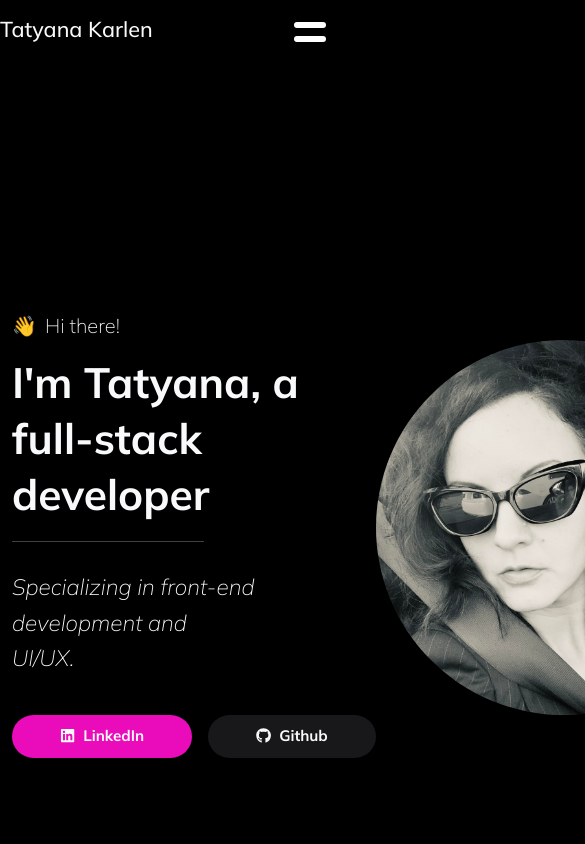
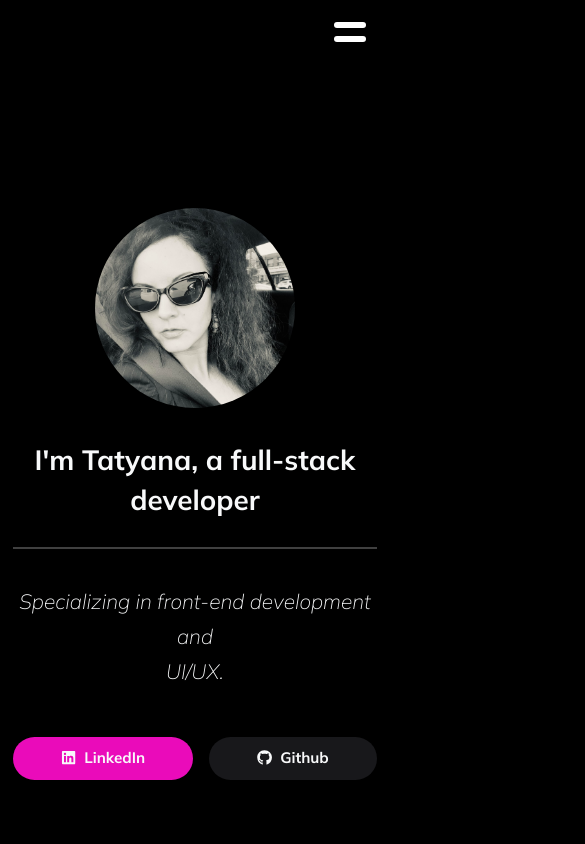
Before and after one commit to tatyanakarlen/new_portfolio, a Next.js app: page / in a window 390 px wide. Shown: the top 844 px of the page, 585 px wide, since content can reach past the window. Built offline with nearby package versions, Linux system fonts and the light colour scheme.

Commit message:
almost finished making home mobile responsive

```diff
--- a/src/app/globals.css
+++ b/src/app/globals.css
@@ -1,15 +1,19 @@
 @import url("https://fonts.googleapis.com/css2?family=Mulish:ital,wght@0,200..1000;1,200..1000&display=swap");
 
-html,
+html {
+  overflow-x: hidden !important;
+}
+
 body {
   height: 100%;
-  margin: 0;
-  padding: 0;
+  overflow-x: hidden !important;
   background-color: black !important;
   position: relative;
   z-index: 1;
   font-family: Mulish !important;
   scroll-behavior: smooth;
+  padding: 0 !important;
+  margin: 0 !important;
 }
 
 *,
@@ -18,9 +22,9 @@ body {
   box-sizing: border-box;
 }
 
-#root {
+/* #root {
   height: 100%;
-}
+} */
 
 :root {
   --hotPink: rgb(234, 11, 186);
@@ -43,3 +47,13 @@ body {
 .fw-custom-light {
   font-weight: 100 !important;
 }
+/*
+@media (max-width: 991px) {
+  .container {
+
+      max-width: unset !important;
+      width: 100% !important;
+      padding: 0 2rem !important;
+
+  }
+} */
--- a/src/app/page.tsx
+++ b/src/app/page.tsx
@@ -10,12 +10,13 @@ import About from "./sections/About/About";
 import Skills from "./sections/Skills/Skills";
 import Projects from "./sections/Projects/Projects";
 import Contact from "./sections/Contact/Contact";
+import Footer from "./sections/Footer/Footer";
 
 export default function Main() {
   const [activeSection, setActiveSection] = useState("home"); // Initialize active section
 
   return (
-    <div className="w-100 text-light h-100">
+    <div className="text-light">
       <NavBar
         activeSection={activeSection}
         setActiveSection={setActiveSection}
@@ -25,6 +26,7 @@ export default function Main() {
       <Skills />
       <Projects />
       <Contact />
+      <Footer />
     </div>
   );
 }
--- a/src/app/sections/Contact/Contact.tsx
+++ b/src/app/sections/Contact/Contact.tsx
@@ -58,7 +58,7 @@ const Contact = () => {
             </div>
           </Col>
           <Col md={12} lg={6}>
-            <div className="ps-md-0 ps-lg-5 d-flex flex-column h-100 gap-5">
+            <div className="ps-md-0 ps-lg-5 d-flex flex-column h-100 gap-4">
               <div className="d-flex flex-column">
                 {/* <h4 className="fw-semibold mb-0">Contact me</h4> */}
                 <span className="mt-5 fs-4 text-decoration-underline">
--- /dev/null
+++ b/src/app/sections/Footer/Footer.module.css
@@ -0,0 +1,3 @@
+.footer {
+    border-top: 0.2px solid #494848;
+}
--- /dev/null
+++ b/src/app/sections/Footer/Footer.tsx
@@ -0,0 +1,15 @@
+import React from 'react'
+import styles from './Footer.module.css'
+import { Container } from 'react-bootstrap'
+
+const Footer = () => {
+  return (
+    <div className={styles.footer}>
+      <div className="align-items-center py-3">
+      <p className="text-right mb-0">&copy; 2024 Tatyana Karlen. All rights reserved.</p>
+      </div>
+    </div>
+  )
+}
+
+export default Footer
--- a/src/app/sections/Home/Home.module.css
+++ b/src/app/sections/Home/Home.module.css
@@ -31,8 +31,72 @@
 
 .innerWrapper {
     margin-top: 7rem;
+    display: flex;
+    align-items: center;
+    justify-content: space-between;
 }
 
   .bioImage {
     object-fit: cover !important;
+    height: 375px;
+    width: 375px;
   }
+
+  @media (min-width: 1369px) {
+    .imgContainer {
+      padding-right: 6rem;
+    }
+  }
+
+  @media (max-width: 1199px) {
+    .bioImage {
+        height: 325px;
+        width: 325px;
+
+    }
+  }
+
+  /* /// mobile home */
+  @media (max-width: 991px) {
+    .innerWrapper {
+        margin-top: 0rem;
+        flex-direction: column;
+        align-items: center;
+        justify-content: space-between;
+    }
+    .bioImage {
+        height: 200px;
+        width: 200px;
+    }
+    .imgContainer {
+        order: -1;
+        /* margin-top: 3rem; */
+    }
+    .textContainer {
+        align-items: center;
+        gap: 1.5rem !important;
+    }
+    .hiThere {
+        display: none !important;
+    }
+    .h1 {
+        margin-top: 1rem !important;
+        text-align: center;
+        font-size: calc(1.375rem + 1.5vw) !important;
+        line-height: 2.5rem;
+    }
+    .hrDeveloper {
+        width: 38ch;
+    }
+    .h4 {
+        font-size: 1.3rem !important;
+        text-align: center;
+    }
+    .btnContainer {
+        margin-top: 1rem !important;
+    }
+    .home {
+        padding-bottom: 4rem;
+        align-items: end !important;
+    }
+  }
--- a/src/app/sections/Home/Home.tsx
+++ b/src/app/sections/Home/Home.tsx
@@ -12,7 +12,7 @@ const Home: React.FC = () => {
     <Container>
       <div id="home" className={`${styles.home} d-flex align-items-center`}>
         <div
-          className={`${styles.innerWrapper} w-100 d-flex align-items-center justify-content-between`}
+          className={`${styles.innerWrapper} w-100`}
         >
           <div
             className={`${styles.textContainer} d-flex flex-column gap-3 mt-3`}
@@ -29,7 +29,7 @@ const Home: React.FC = () => {
             <h4 className={`${styles.h4}`}>
               Specializing in front-end development and<br></br> UI/UX.
             </h4>
-            <div className="d-flex gap-3 mt-3">
+            <div className={`${styles.btnContainer} d-flex gap-3 mt-3`}>
               <CustomBtn
                 link="https://www.linkedin.com/in/tatyanakarlen/"
                 text="LinkedIn"
@@ -47,12 +47,12 @@ const Home: React.FC = () => {
             </div>
           </div>
           {/* // default styling */}
-          <div className="pe-5 me-5">
+          <div className={`${styles.imgContainer}`}>
             <Image
               className={styles.bioImage}
               roundedCircle
-              width={375}
-              height={375}
+            //   width={375}
+            //   height={375}
               src={image}
             />
           </div>
--- a/src/components/CustomBtn/CustomBtn.module.css
+++ b/src/components/CustomBtn/CustomBtn.module.css
@@ -6,7 +6,13 @@
   will-change: transform !important;
   z-index: 1 !important;
   cursor: pointer;
+  display: flex;
+  justify-content: center;
+  /* width: 100%; */
+  /* width: fit-content; */
 }
+
+/* // add a media query for btn that will make it 100% on small screen  */
 
 .btn::after {
   background: linear-gradient(
--- a/src/components/NavBar/NavBar.module.css
+++ b/src/components/NavBar/NavBar.module.css
@@ -1,22 +1,23 @@
 /* ////// desktop nav styles */
 
-.desktopNav a.active::after,
-.desktopNav a:hover::after {
+.desktopNav span.active::after,
+.desktopNav span:hover::after {
   width: 100%;
 }
 
 /* Active state for mobile nav */
-.innerNav a.active:before {
+.innerNav span.active:before {
   height: 100%;
 }
 
-.desktopNav a {
+.desktopNav span {
   text-decoration: none;
   color: white;
   position: relative;
   padding-bottom: 5px;
   letter-spacing: 1px;
   font-weight: 600;
+  cursor: pointer;
 }
 
 .navBrand {
@@ -29,7 +30,7 @@
   font-size: 1.1rem !important;
 }
 
-.desktopNav a::after {
+.desktopNav span::after {
   content: "";
   position: absolute;
   bottom: 0;
@@ -45,8 +46,8 @@
 .hamburger {
     position: fixed;
     top: 3.7rem;
-  right: 4rem;
-  margin-left: -2em;
+    right: 1.5rem;
+    /* margin-left: -2em; */
     margin-top: -45px;
     width: 2rem;
     height: 45px;
@@ -102,7 +103,7 @@
   justify-content: space-between;
 }
 
-.innerNav a {
+.innerNav span {
   position: relative;
   text-decoration: none;
   font-size: 2rem;
@@ -111,8 +112,9 @@
   letter-spacing: 1px;
   font-weight: 600;
   color: white;
+  cursor: pointer;
 }
-.innerNav a:before {
+.innerNav span:before {
   content: "";
   height: 0;
   position: absolute;
@@ -122,7 +124,7 @@
   transition: all 0.2s ease-in-out;
 }
 
-.innerNav a:hover:before {
+.innerNav span:hover:before {
   height: 100%;
 }
 
--- a/src/components/NavBar/NavBar.tsx
+++ b/src/components/NavBar/NavBar.tsx
@@ -3,6 +3,7 @@ import { Nav, Container } from "react-bootstrap";
 import Link from "next/link";
 import styles from "./NavBar.module.css";
 import { FaHeart } from "react-icons/fa";
+import { GiSpanner } from "react-icons/gi";
 
 interface NavBarProps {
   activeSection: string;
@@ -14,17 +15,13 @@ const NavBar: React.FC<NavBarProps> = ({ activeSection, setActiveSection }) => {
     setActiveSection(section);
   };
 
-  // const scrollToSection = (id: string) => {
-  //   const section = document.getElementById(id);
-  //   if (section) {
-  //     section.scrollIntoView({ behavior: "smooth" });
-  //   }
-  // };
-
   const scrollToSection = (id: string) => {
     const section = document.getElementById(id);
     if (section) {
-      section.scrollIntoView({ behavior: "smooth" });
+      const yOffset = id === "home" || id === "contact" ? 0 : 75; // Offset for margin
+      const y = section.getBoundingClientRect().top + window.scrollY - yOffset;
+
+      window.scrollTo({ top: y, behavior: "smooth" });
     } else {
       console.warn(`Section with id "${id}" not found in the DOM`);
     }
@@ -64,8 +61,7 @@ const NavBar: React.FC<NavBarProps> = ({ activeSection, setActiveSection }) => {
 
   return (
     <>
-
-      <h4 className={`${styles.mobileNavBrand} mt-3`}>Tatyana Karlen</h4>
+      {/* <h4 className={`${styles.mobileNavBrand} mt-3`}>Tatyana Karlen</h4> */}
       <div className={styles.mobileNav}>
         <div
           className={`${styles.hamburger}`}
@@ -78,67 +74,62 @@ const NavBar: React.FC<NavBarProps> = ({ activeSection, setActiveSection }) => {
         <div style={expandedNav} className={styles.nav}>
           <div className={styles.navWrapper}>
             <nav className={styles.innerNav}>
-              <Link
+              <span
                 className={activeSection === "home" ? styles.active : ""}
                 onClick={() => {
                   handleClick("home");
                   scrollToSection("home");
                   setIsNavExpanded(!isNavExpanded);
                 }}
-                href=""
               >
                 Home
-              </Link>
+              </span>
 
-              <Link
+              <span
                 className={activeSection === "about" ? styles.active : ""}
                 onClick={() => {
                   handleClick("about");
                   scrollToSection("about");
                   setIsNavExpanded(!isNavExpanded);
                 }}
-                href=""
               >
                 About
-              </Link>
+              </span>
 
-              <Link
+              <span
                 className={activeSection === "skills" ? styles.active : ""}
                 onClick={() => {
                   handleClick("skills");
                   scrollToSection("skills");
                   setIsNavExpanded(!isNavExpanded);
                 }}
-                href=""
               >
                 {" "}
                 Skills
-              </Link>
+              </span>
 
-              <Link
+              <span
                 className={activeSection === "projects" ? styles.active : ""}
                 onClick={() => {
                   handleClick("projects");
                   scrollToSection("projects");
                   setIsNavExpanded(!isNavExpanded);
                 }}
-                href=""
               >
                 {" "}
                 Projects
-              </Link>
-              <Link
+              </span>
+              <span
                 className={activeSection === "contact" ? styles.active : ""}
                 onClick={() => {
                   handleClick("contact");
                   scrollToSection("contact");
                   setIsNavExpanded(!isNavExpanded);
                 }}
-                href=""
               >
                 {" "}
                 Contact
-              </Link>
+              </span>
             </nav>
           </div>
         </div>
@@ -151,64 +142,59 @@ const NavBar: React.FC<NavBarProps> = ({ activeSection, setActiveSection }) => {
           </div>
           <div className="d-flex gap-4">
             <Nav.Item>
-              <Link
+              <span
                 onClick={() => {
                   scrollToSection("home");
                   handleClick("home");
                 }}
                 className={activeSection === "home" ? styles.active : ""}
-                href=""
               >
                 Home
-              </Link>
+              </span>
             </Nav.Item>
             <Nav.Item>
-              <Link
+              <span
                 onClick={() => {
                   scrollToSection("about");
                   handleClick("about");
                 }}
                 className={activeSection === "about" ? styles.active : ""}
-                href=""
               >
                 About
-              </Link>
+              </span>
             </Nav.Item>
             <Nav.Item>
-              <Link
+              <span
                 onClick={() => {
                   scrollToSection("skills");
                   handleClick("skills");
                 }}
                 className={activeSection === "skills" ? styles.active : ""}
-                href=""
               >
                 Skills
-              </Link>
+              </span>
             </Nav.Item>
             <Nav.Item>
-              <Link
+              <span
                 onClick={() => {
                   scrollToSection("projects");
                   handleClick("projects");
                 }}
                 className={activeSection === "projects" ? styles.active : ""}
-                href=""
               >
                 Projects
-              </Link>
+              </span>
             </Nav.Item>
             <Nav.Item>
-              <Link
+              <span
                 onClick={() => {
                   scrollToSection("contact");
                   handleClick("contact");
                 }}
                 className={activeSection === "contact" ? styles.active : ""}
-                href=""
               >
                 Contact
-              </Link>
+              </span>
             </Nav.Item>
           </div>
         </Container>
```
Lines whose indentation alone changed are shown as unchanged.
